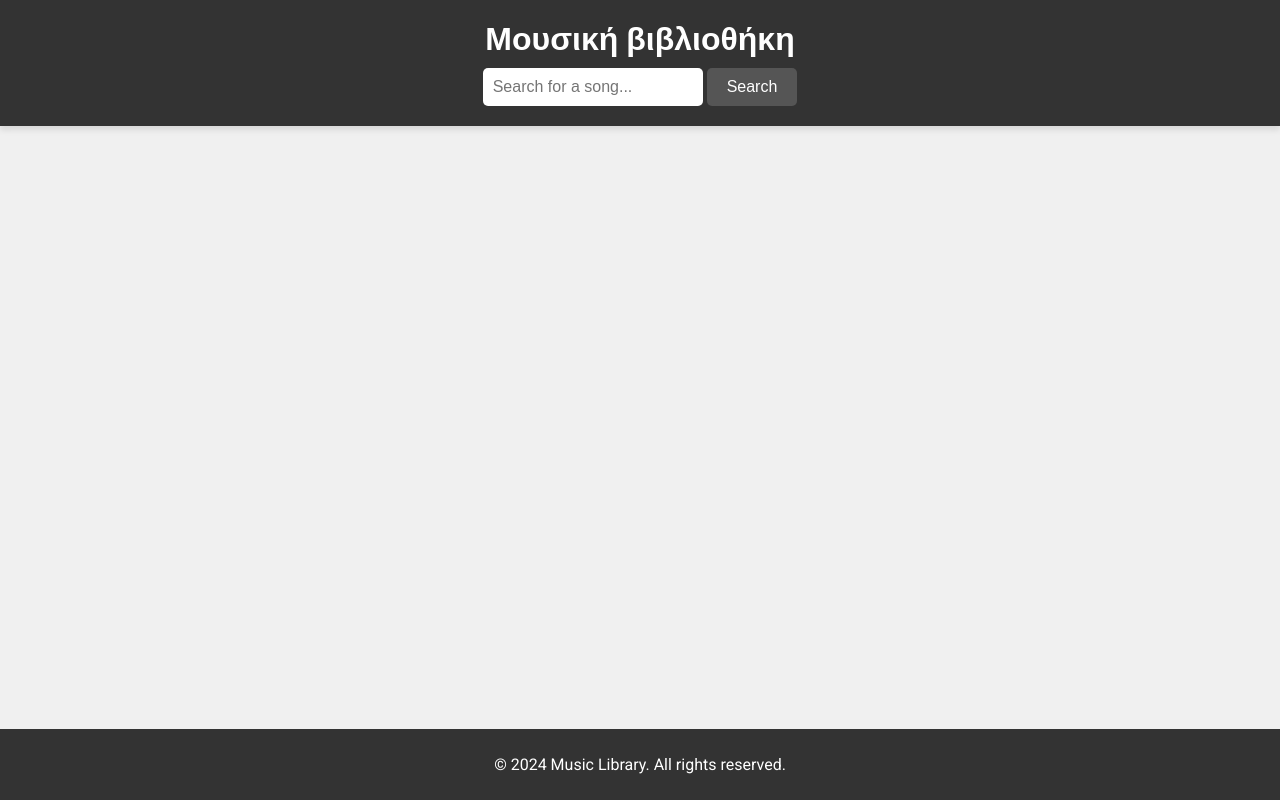
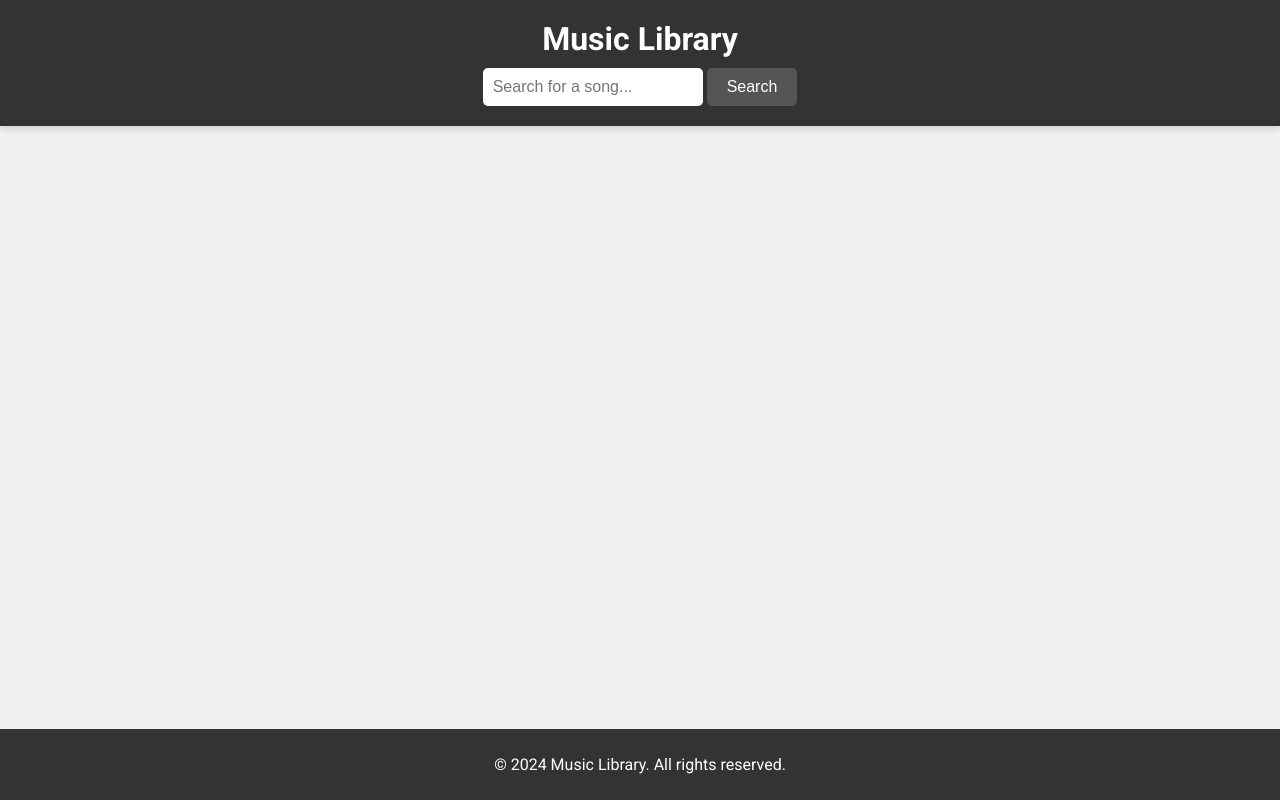
Before and after one commit to fortinosamano7/music-library, a website: page public/index.html in a window 1280 px wide. Drawn offline with Linux system fonts and the light colour scheme; no server answers.

Commit message:
Η εφαρμογη που δημιούργησα είναι μία μουσική βιβ

```diff
--- a/public/index.html
+++ b/public/index.html
@@ -9,7 +9,7 @@
 </head>
 <body>
     <header>
-        <h1>Μουσική βιβλιοθήκη</h1>
+        <h1>Music Library</h1>
         <form id="search-form">
             <input type="text" id="search-input" placeholder="Search for a song...">
             <button type="submit">Search</button>
```
Also changed, not shown: README.md.
